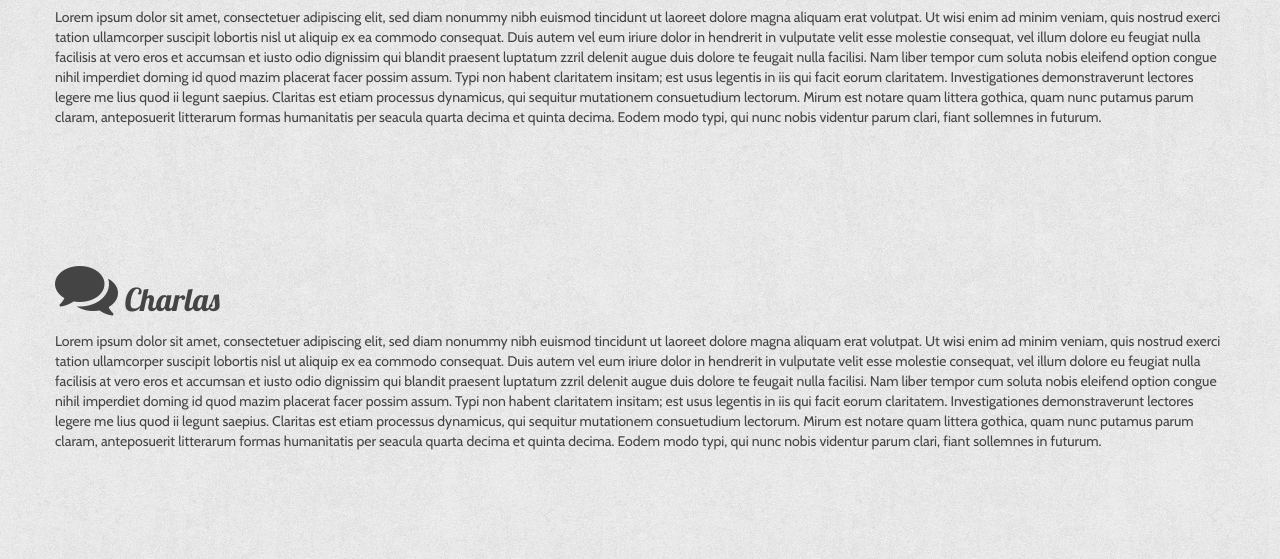
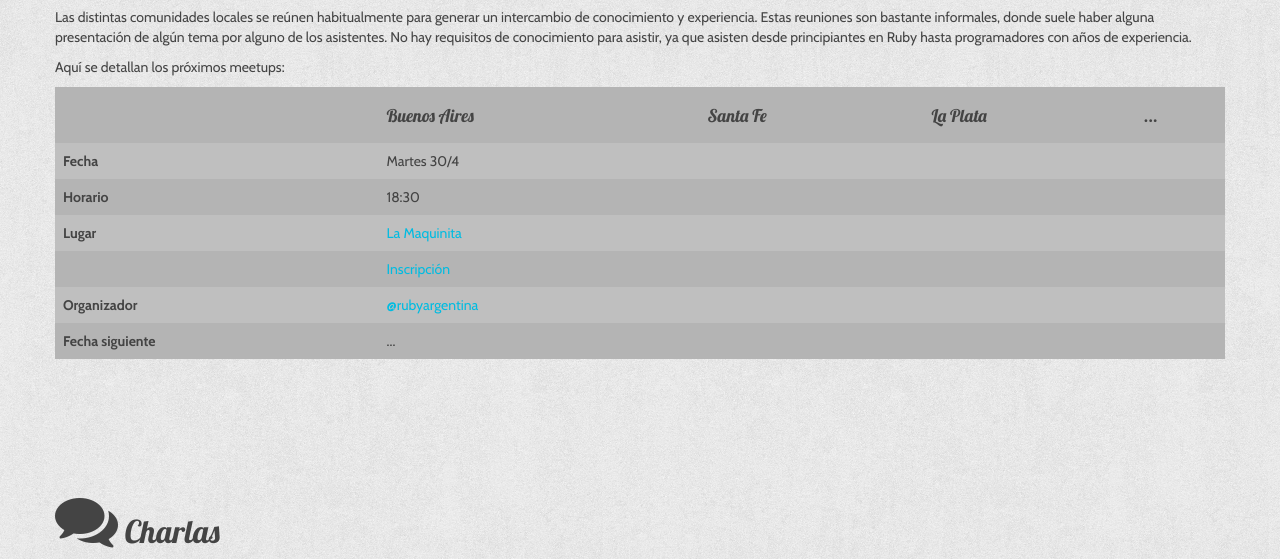
Before and after one commit to rubyargentina/raacsite, a plain HTML site: page index.html in a window 1280 px wide. Shown: the part 667-1226 px from the top of the page. Drawn offline with nearby package versions, Linux system fonts and the light colour scheme.

Commit message:
Added meetups description and temp. table

```diff
--- a/index.html
+++ b/index.html
@@ -118,7 +118,77 @@
 <section id="meetups">
     <h2><i class="icon-group icon-2x"></i> Meetups</h2>
 
-    <p>Lorem ipsum dolor sit amet, consectetuer adipiscing elit, sed diam nonummy nibh euismod tincidunt ut laoreet dolore magna aliquam erat volutpat. Ut wisi enim ad minim veniam, quis nostrud exerci tation ullamcorper suscipit lobortis nisl ut aliquip ex ea commodo consequat. Duis autem vel eum iriure dolor in hendrerit in vulputate velit esse molestie consequat, vel illum dolore eu feugiat nulla facilisis at vero eros et accumsan et iusto odio dignissim qui blandit praesent luptatum zzril delenit augue duis dolore te feugait nulla facilisi. Nam liber tempor cum soluta nobis eleifend option congue nihil imperdiet doming id quod mazim placerat facer possim assum. Typi non habent claritatem insitam; est usus legentis in iis qui facit eorum claritatem. Investigationes demonstraverunt lectores legere me lius quod ii legunt saepius. Claritas est etiam processus dynamicus, qui sequitur mutationem consuetudium lectorum. Mirum est notare quam littera gothica, quam nunc putamus parum claram, anteposuerit litterarum formas humanitatis per seacula quarta decima et quinta decima. Eodem modo typi, qui nunc nobis videntur parum clari, fiant sollemnes in futurum.</p>
+
+    <p>Las distintas comunidades locales se reúnen habitualmente para generar un intercambio de conocimiento y experiencia. Estas reuniones son bastante informales, donde suele haber alguna presentación de algún tema por alguno de los asistentes. No hay requisitos de conocimiento para asistir, ya que asisten desde principiantes en Ruby hasta programadores con años de experiencia.</p>
+
+    <p>Aquí se detallan los próximos meetups:</p>
+
+
+    <table class="table table-striped">
+      <thead>
+        <tr>
+          <th></th>
+          <th><h4>Buenos Aires</h4></th>
+          <th><h4>Santa Fe</h4></th>
+          <th><h4>La Plata</h4></th>
+          <th><h4>...</h4></th>
+        </tr>
+      </thead>
+      <tbody>
+        <tr>
+          <td><strong>Fecha</strong></td>
+          <td>Martes 30/4</td>
+          <td></td>
+          <td></td>
+          <td></td>
+        </tr>
+        <tr>
+          <td><strong>Horario</strong></td>
+          <td>18:30</td>
+          <td></td>
+          <td></td>
+          <td></td>
+        </tr>
+        <tr>
+          <td><strong>Lugar</strong></td>
+          <td>
+            <a href="http://goo.gl/maps/c53xO" target="_blank">La Maquinita</a>
+          </td>
+          <td></td>
+          <td></td>
+          <td></td>
+        </tr>
+        <tr>
+          <td></td>
+          <td>
+            <a href="https://docs.google.com/spreadsheet/viewform?formkey=dG9VT3AwWTUwS0U4aWRYOS1vQ2wtSVE6MA" target="_blank">Inscripción</a>
+          </td>
+          <td></td>
+          <td></td>
+          <td></td>
+        </tr>
+        <tr>
+          <td><strong>Organizador</strong></td>
+          <td>
+            <a href="http://twitter.com/rubyargentina" target="_blank">@rubyargentina</a>
+          </td>
+          <td></td>
+          <td></td>
+          <td></td>
+        </tr>
+        <tr>
+          <td><strong>Fecha siguiente</strong></td>
+          <td>
+            ...
+          </td>
+          <td></td>
+          <td></td>
+          <td></td>
+        </tr>
+      </tbody>
+    </table>
+
+
 
 
 </section>
```
Also changed, not shown: css/bootstrap.css.
